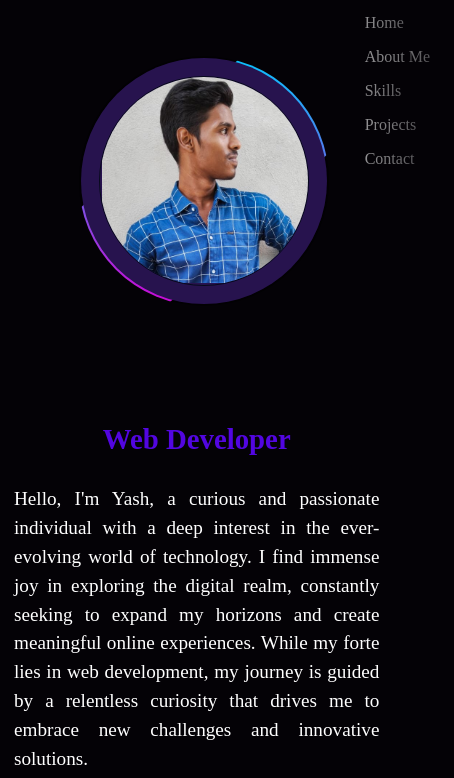
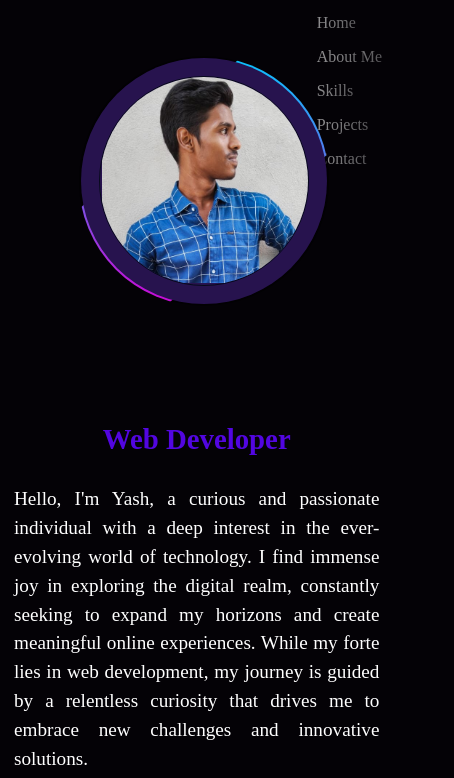
Before and after one commit to Yash-26/Portfolio, a website: page index.html in a window 390 px wide. Both pictures are taken after a click on the link 359 px from the left and 42 px from the top of the page. Shown: the part 66-844 px from the top of the page, 454 px wide, since content can reach past the window. Drawn offline with nearby package versions, Linux system fonts and the light colour scheme.

Commit message:
updation

```diff
--- a/styles/index.css
+++ b/styles/index.css
@@ -133,7 +133,7 @@ p{
         flex-direction: column;
         position: absolute;
         top:3.5rem;
-        right:-4rem;
+        right:-1rem;
     }
 
     .navlinks li{
```
